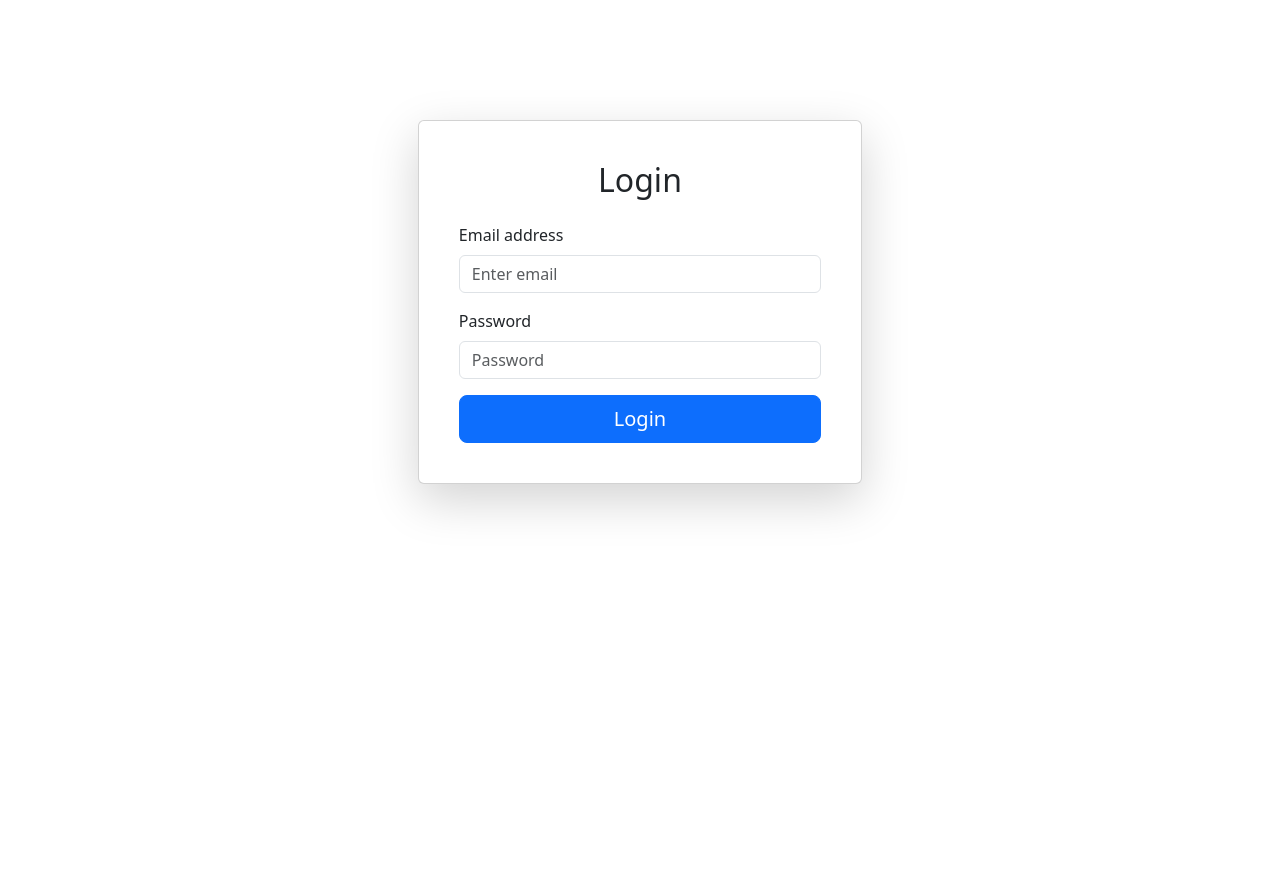
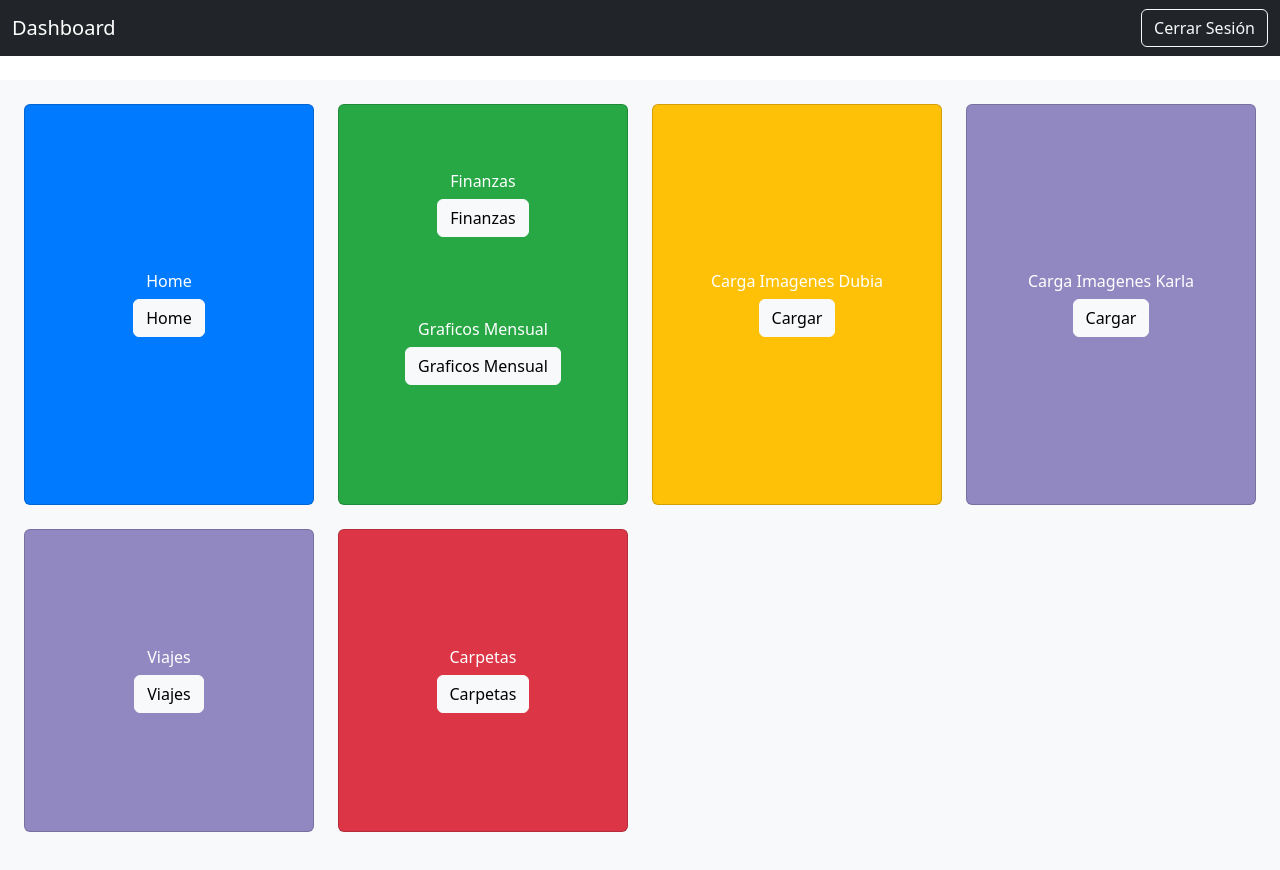
Before and after one commit to cesar-albun-app/web-albun, a React (Create React App) app: page /dashboard in a window 1280 px wide. Before the commit this address led to /. Shown: the top 870 px of the page. Before the commit the page ends 800 px from the top, so only its background shows below. Built offline with nearby package versions, Linux system fonts and the light colour scheme; no server answers; sample sign-in values are in the browser's storage.

Commit message:
ADD  sesion

```diff
--- a/src/contexts/AuthContext.jsx
+++ b/src/contexts/AuthContext.jsx
@@ -1,4 +1,3 @@
-// src/contexts/AuthContext.jsx
 import React, { createContext, useState, useContext, useEffect } from 'react';
 import { signInWithEmailAndPassword, signOut, onAuthStateChanged } from 'firebase/auth';
 import { auth } from '../firebase';
@@ -11,6 +10,7 @@ export const useAuth = () => {
 
 export const AuthProvider = ({ children }) => {
   const [currentUser, setCurrentUser] = useState(null);
+  const [loading, setLoading] = useState(true); // Estado para manejar la carga
 
   const login = async (email, password) => {
     await signInWithEmailAndPassword(auth, email, password);
@@ -23,6 +23,7 @@ export const AuthProvider = ({ children }) => {
   useEffect(() => {
     const unsubscribe = onAuthStateChanged(auth, (user) => {
       setCurrentUser(user);
+      setLoading(false); // Una vez que tenemos al usuario, la carga termina
     });
     return unsubscribe;
   }, []);
@@ -33,6 +34,11 @@ export const AuthProvider = ({ children }) => {
     logout,
   };
 
+  // No renderices las rutas hasta que el estado de carga sea falso
+  if (loading) {
+    return <div>Cargando...</div>; // Aquí puedes usar un spinner o una pantalla de carga
+  }
+
   return (
     <AuthContext.Provider value={value}>
       {children}
--- a/src/firebase.js
+++ b/src/firebase.js
@@ -1,9 +1,7 @@
-// src/firebase.js
 import { initializeApp } from 'firebase/app';
 import { getFirestore } from 'firebase/firestore';
 import { getStorage } from 'firebase/storage';
-import { getAuth } from "firebase/auth";
-
+import { getAuth, setPersistence, browserLocalPersistence } from "firebase/auth";
 
 const firebaseConfig = {
     apiKey: "AIzaSyBcnehKVfhGyibk9w2Bw8RwfvJD1WKE5G4",
@@ -13,12 +11,21 @@ const firebaseConfig = {
     messagingSenderId: "752725821784",
     appId: "1:752725821784:web:d48cbf4ef3b03a26263d2d",
     measurementId: "G-KKLDHRHJ0B"
-  };
+};
 
-  const app = initializeApp(firebaseConfig);
-  const db = getFirestore(app);
-  const storage = getStorage(app);
-   const auth = getAuth(app);
+// Inicialización de Firebase
+const app = initializeApp(firebaseConfig);
+const db = getFirestore(app);
+const storage = getStorage(app);
+const auth = getAuth(app);
 
+// Configuración de persistencia de sesión
+setPersistence(auth, browserLocalPersistence)
+  .then(() => {
+    console.log("Persistencia configurada en LOCAL.");
+  })
+  .catch((error) => {
+    console.error("Error al configurar la persistencia: ", error);
+  });
 
-export { db,storage,auth };
+export { db, storage, auth };
--- a/src/routes/PrivateRoute.jsx
+++ b/src/routes/PrivateRoute.jsx
@@ -1,12 +1,15 @@
-// src/components/PrivateRoute.jsx
-import React from 'react';
-import { Navigate } from 'react-router-dom';
-import { useAuth } from '../contexts/AuthContext';
+import React from "react";
+import { Navigate } from "react-router-dom";
+import { useAuth } from "../contexts/AuthContext";
 
 const PrivateRoute = ({ children }) => {
   const { currentUser } = useAuth();
 
-  return currentUser ? children : <Navigate to="/" />;
+  if (!currentUser) {
+    return <Navigate to="/" replace />;
+  }
+
+  return children;
 };
 
 export default PrivateRoute;
--- a/src/view/Dashboard/Dashboard.jsx
+++ b/src/view/Dashboard/Dashboard.jsx
@@ -1,9 +1,40 @@
 import React from "react";
-import { Card, Button, Container, Row, Col } from "react-bootstrap";
-import { Link } from "react-router-dom";
+import {  Card, Button, Container, Row, Col, Navbar, Nav  } from "react-bootstrap";
+import { Link ,useNavigate} from "react-router-dom";
+import { useAuth } from "../../contexts/AuthContext";
+
 
 function Dashboard() {
+
+
+  const { logout } = useAuth();
+  const navigate = useNavigate();
+
+  const handleLogout = async () => {
+    try {
+      await logout();
+      navigate("/"); // Redirige al inicio de sesión después de cerrar sesión
+    } catch (error) {
+      console.error("Error al cerrar sesión: ", error);
+    }
+  };
+
+
   return (
+
+    <>
+{/* Header */}
+<Navbar bg="dark" variant="dark" expand="lg" className="mb-4">
+<Container fluid>
+  <Navbar.Brand as={Link} to="/dashboard">Dashboard</Navbar.Brand>
+  <Nav className="ms-auto">
+    <Button variant="outline-light" onClick={handleLogout}>
+      Cerrar Sesión
+    </Button>
+  </Nav>
+</Container>
+</Navbar>
+
     <Container
       fluid
       className="p-4"
@@ -97,6 +128,7 @@ function Dashboard() {
         </Col>
       </Row>
     </Container>
+    </>
   );
 }
 
```
